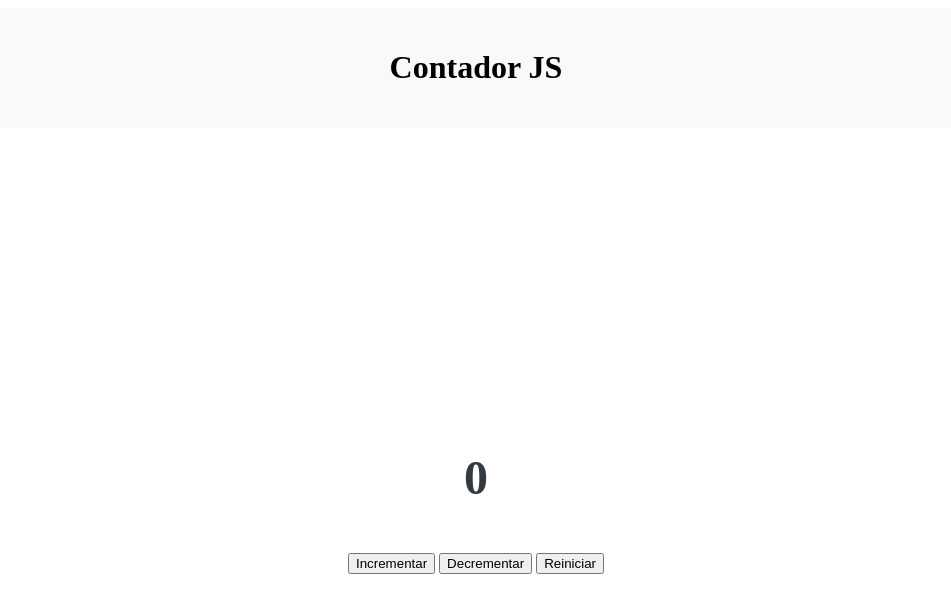
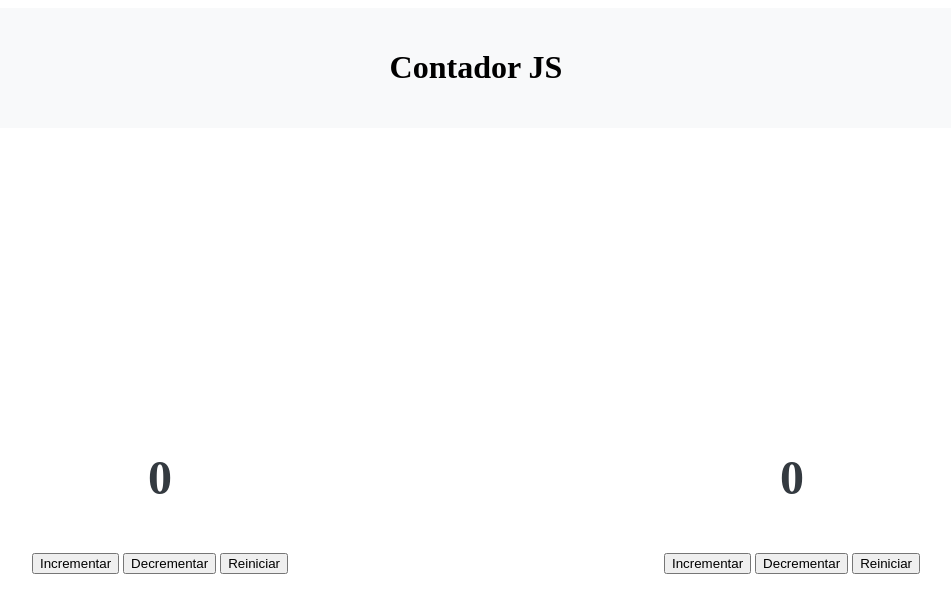
Before and after one commit to yefeza/dw1_practica2, a plain HTML site: page index.html in a window 1280 px wide. Shown: the whole page, without its empty margins (164-1115 px from the left). Drawn offline with Linux system fonts and the light colour scheme.

Commit message:
Dos contadores

```diff
--- a/index.html
+++ b/index.html
@@ -12,6 +12,7 @@
       <h1>Contador JS</h1>
     </div>
 
+    <div class="main-container">
       <div class="container-contador">
         <div>
           <p class="contador-value" id="contador">0</p>
@@ -22,5 +23,17 @@
           <button>Reiniciar</button>
         </div>
       </div>
+
+      <div class="container-contador">
+        <div>
+          <p class="contador-value" id="contador-2">0</p>
+        </div>
+        <div>
+          <button onclick="incrementar2()">Incrementar</button>
+          <button>Decrementar</button>
+          <button>Reiniciar</button>
+        </div>
+      </div>
+    </div>
   </body>
 </html>
--- a/main.js
+++ b/main.js
@@ -8,3 +8,13 @@ function incrementar() {
   // Actualizamos el contenido del elemento con el nuevo valor
   document.getElementById('contador').textContent = valor;
 }
+function incrementar2() {
+  // Obtenemos el valor actual del contador
+  let valor = document.getElementById('contador-2').textContent;
+  // Convertimos el valor a un número entero
+  valor = parseInt(valor);
+  // Incrementamos el valor
+  valor++;
+  // Actualizamos el contenido del elemento con el nuevo valor
+  document.getElementById('contador-2').textContent = valor;
+}
--- a/style.css
+++ b/style.css
@@ -3,12 +3,20 @@
     padding: 20px;
     text-align: center;
 }
+
+.main-container{
+    display: flex;
+    flex-direction: row;
+    justify-content: space-around;
+}
+
 .container-contador{
     display: flex;
     flex-direction: column;
     justify-content: center;
     align-items: center;
     height: 90vh;
+    max-width: 50%;
 }
 
 .contador-value{
```
Lines whose indentation alone changed are shown as unchanged.
